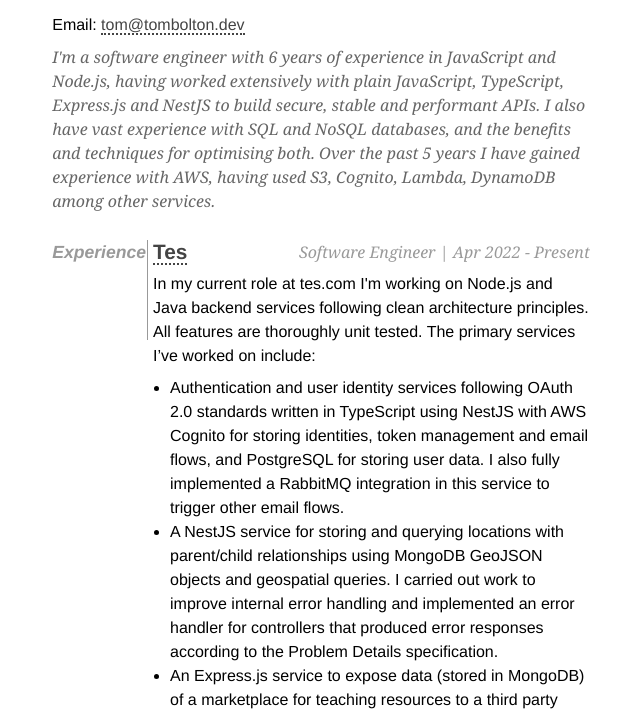
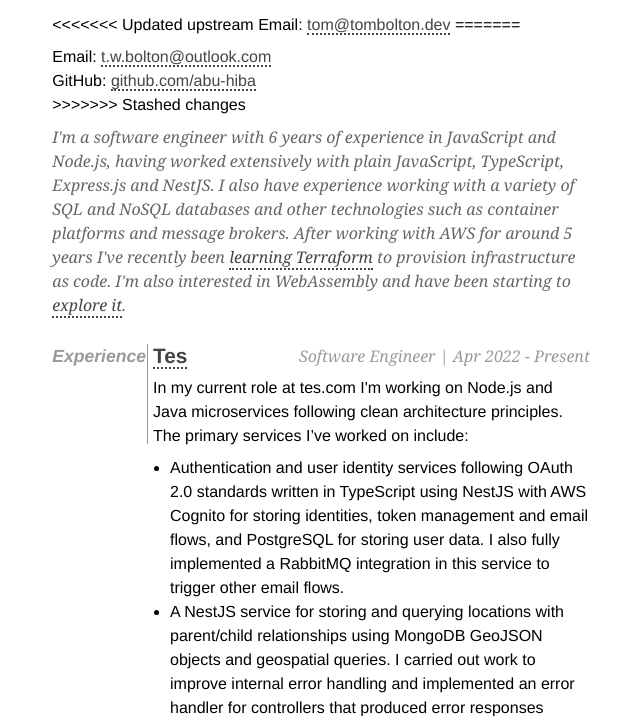
Before and after one commit to tboltondev/cv, a plain HTML site: page index.html in a window 1280 px wide. Shown: the part 84-800 px from the top of the page, without its empty margins (319-959 px from the left). Drawn offline with Linux system fonts and the light colour scheme.

Commit message:
Made more concise

```diff
--- a/index.html
+++ b/index.html
@@ -54,13 +54,18 @@
 
             <p>
             <!-- Cell: <span class="tel">555-666-7777</span><br /> -->
+<<<<<<< Updated upstream
                 Email: <a class="email" href="mailto:tom@tombolton.dev">tom@tombolton.dev</a>
+=======
+            <div>Email: <a class="email" href="mailto:t.w.bolton@outlook.com">t.w.bolton@outlook.com</a></div>
+            <div>GitHub: <a target="_blank" rel="noopener noreferrer" href="https://github.com/abu-hiba">github.com/abu-hiba</a></div>
+>>>>>>> Stashed changes
             </p>
         </div>
 
         <div id="objective">
             <p>
-                I'm a software engineer with 6 years of experience in JavaScript and Node.js, having worked extensively with plain JavaScript, TypeScript, Express.js and NestJS to build secure, stable and performant APIs. I also have vast experience with SQL and NoSQL databases, and the benefits and techniques for optimising both. Over the past 5 years I have gained experience with AWS, having used S3, Cognito, Lambda, DynamoDB among other services.
+            I'm a software engineer with 6 years of experience in JavaScript and Node.js, having worked extensively with plain JavaScript, TypeScript, Express.js and NestJS. I also have experience working with a variety of SQL and NoSQL databases and other technologies such as container platforms and message brokers. After working with AWS for around 5 years I've recently been <a target="_blank" rel="noopener noreferrer" href="https://github.com/abu-hiba/cognito-authn-service">learning Terraform</a> to provision infrastructure as code. I'm also interested in WebAssembly and have been starting to <a target="_blank" rel="noopener noreferrer" href="https://github.com/abu-hiba/wasm-cpp-base">explore it</a>.
             </p>
         </div>
 
@@ -72,7 +77,7 @@
             <dt class="secondary-text">Experience</dt>
             <dd>
                 <h2><a target="_blank" rel="noopener noreferrer" href="https://tes.com">Tes</a> <span>Software Engineer | Apr 2022 - Present</span></h2>
-                <p>In my current role at tes.com I'm working on Node.js and Java backend services following clean architecture principles. All features are thoroughly unit tested. The primary services I’ve worked on include:</p>
+                <p>In my current role at tes.com I'm working on Node.js and Java microservices following clean architecture principles. The primary services I’ve worked on include:</p>
                 <ul>
                     <li>Authentication and user identity services following OAuth 2.0 standards written in TypeScript using NestJS with AWS Cognito for storing identities, token management and email flows, and PostgreSQL for storing user data. I also fully implemented a RabbitMQ integration in this service to trigger other email flows.</li>
                     <li>A NestJS service for storing and querying locations with parent/child relationships using MongoDB GeoJSON objects and geospatial queries. I carried out work to improve internal error handling and implemented an error handler for controllers that produced error responses according to the Problem Details specification.</li>
@@ -89,8 +94,8 @@
                 <h2><a target="_blank" rel="noopener noreferrer" href="https://entrepreneurseminar.com">Entrepreneur Seminar</a> <span>Full Stack Developer | Aug 2019 - Aug 2020</span></h2>
                 <p>I implemented features spanning front and back end, managed deployments, database migrations and the server environment. The backend system was built with Node.js and Express, using TypeORM with a MySQL database. Some of the things I worked on:</p>
                 <ul>
-                    <li>Extended the existing admin site to include a CMS for creating and publishing blog articles on the main site. This involved work on the backend to create secure admin endpoints for creating/publishing articles, public endpoints for the main site to retrieve the content, and using the AWS sdk to connect to S3 to store image and video assets uploaded as part of the articles.</li>
-                    <li>Updated payment flows using Stripe and independantly added PayPal support. This required backend work to securely access the PayPal API and creating database migrations to update the schema of the payments table.</li>
+                    <li>Extended the existing admin site to include a CMS for creating and publishing blog articles on the main site. Using AWS S3 and MySQL in an Express.js backend.</li>
+                    <li>Updated payment flows using Stripe and independantly added PayPal support. This required creating database migrations to update the schema of the payments table.</li>
                     <li>Created stored procedures on the MySQL database for producing reports on customer data.
                     <li>API endpoints used for recording users' viewing activity of videos in a paid course.</li>
                 </ul>
```
